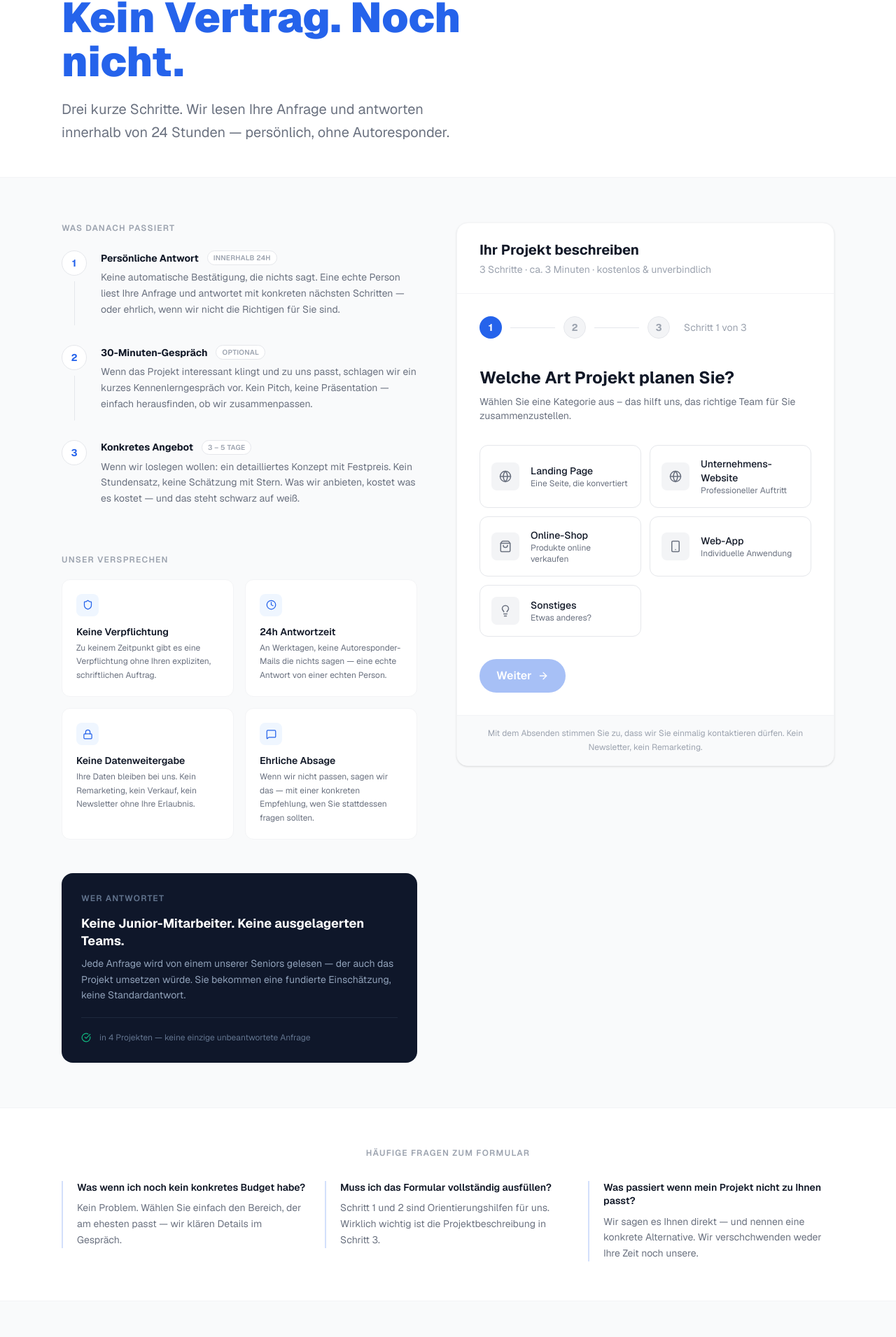
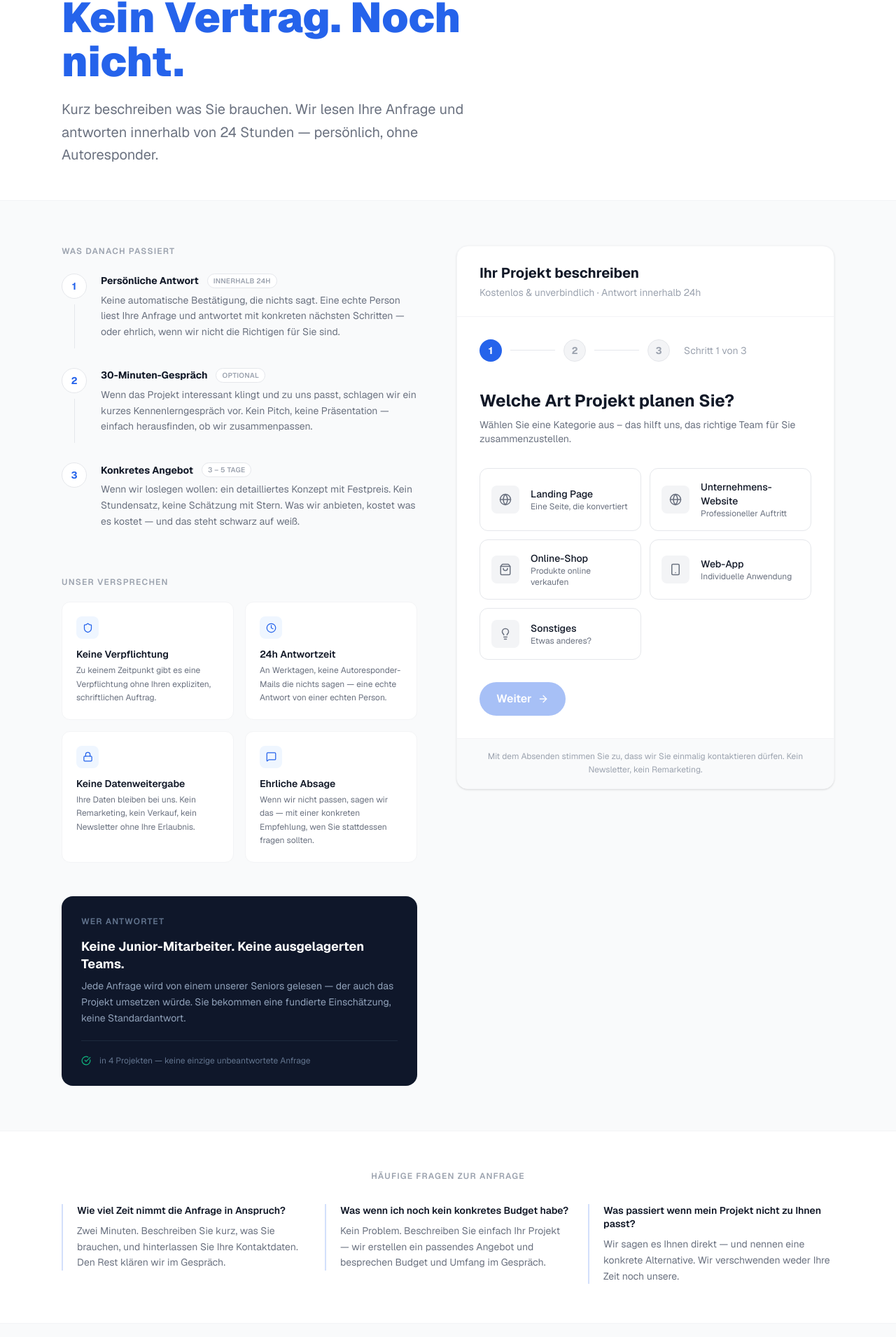
Before and after one commit to chjungdus/Neue-Website, a Next.js app: page /anfrage in a window 1280 px wide. Shown: the part 285-2196 px from the top of the page at 70% size. Built offline with nearby package versions, Linux system fonts and the light colour scheme.

Commit message:
update anfrage page with process transparency section

```diff
--- a/src/app/anfrage/page.tsx
+++ b/src/app/anfrage/page.tsx
@@ -8,7 +8,7 @@ import FadeIn from "@/components/ui/fade-in"
 export const metadata: Metadata = {
   title: "Projekt anfragen — DigitalForge",
   description:
-    "Erzählen Sie uns von Ihrem Projekt. Kostenlos, unverbindlich, 48h Antwortzeit garantiert.",
+    "Erzählen Sie uns von Ihrem Projekt. Kostenlos, unverbindlich, Antwort innerhalb von 24h garantiert.",
 }
 
 const afterSubmit = [
@@ -57,16 +57,16 @@ const guarantees = [
 
 const quickFaqs = [
   {
-    q: "Was wenn ich noch kein konkretes Budget habe?",
-    a: "Kein Problem. Wählen Sie einfach den Bereich, der am ehesten passt — wir klären Details im Gespräch.",
+    q: "Wie viel Zeit nimmt die Anfrage in Anspruch?",
+    a: "Zwei Minuten. Beschreiben Sie kurz, was Sie brauchen, und hinterlassen Sie Ihre Kontaktdaten. Den Rest klären wir im Gespräch.",
   },
   {
-    q: "Muss ich das Formular vollständig ausfüllen?",
-    a: "Schritt 1 und 2 sind Orientierungshilfen für uns. Wirklich wichtig ist die Projektbeschreibung in Schritt 3.",
+    q: "Was wenn ich noch kein konkretes Budget habe?",
+    a: "Kein Problem. Beschreiben Sie einfach Ihr Projekt — wir erstellen ein passendes Angebot und besprechen Budget und Umfang im Gespräch.",
   },
   {
     q: "Was passiert wenn mein Projekt nicht zu Ihnen passt?",
-    a: "Wir sagen es Ihnen direkt — und nennen eine konkrete Alternative. Wir verschchwenden weder Ihre Zeit noch unsere.",
+    a: "Wir sagen es Ihnen direkt — und nennen eine konkrete Alternative. Wir verschwenden weder Ihre Zeit noch unsere.",
   },
 ]
 
@@ -93,7 +93,7 @@ export default function AnfragePage() {
               <span className="text-[#2563eb]">Kein Vertrag. Noch nicht.</span>
             </h1>
             <p className="text-[#6b7280] text-xl max-w-xl leading-relaxed">
-              Drei kurze Schritte. Wir lesen Ihre Anfrage und antworten innerhalb von 24 Stunden —
+              Kurz beschreiben was Sie brauchen. Wir lesen Ihre Anfrage und antworten innerhalb von 24 Stunden —
               persönlich, ohne Autoresponder.
             </p>
           </FadeIn>
@@ -189,7 +189,7 @@ export default function AnfragePage() {
                 <div className="px-8 py-6 border-b border-gray-100">
                   <h2 className="font-bold text-[#111827] text-xl mb-1">Ihr Projekt beschreiben</h2>
                   <p className="text-[#9ca3af] text-sm">
-                    3 Schritte · ca. 3 Minuten · kostenlos & unverbindlich
+                    Kostenlos &amp; unverbindlich · Antwort innerhalb 24h
                   </p>
                 </div>
                 <div className="px-8 py-8">
@@ -216,7 +216,7 @@ export default function AnfragePage() {
         <div className="max-w-6xl mx-auto px-6">
           <FadeIn>
             <p className="text-[#9ca3af] text-xs font-semibold uppercase tracking-widest mb-8 text-center">
-              Häufige Fragen zum Formular
+              Häufige Fragen zur Anfrage
             </p>
           </FadeIn>
           <div className="grid grid-cols-1 md:grid-cols-3 gap-6">
```
